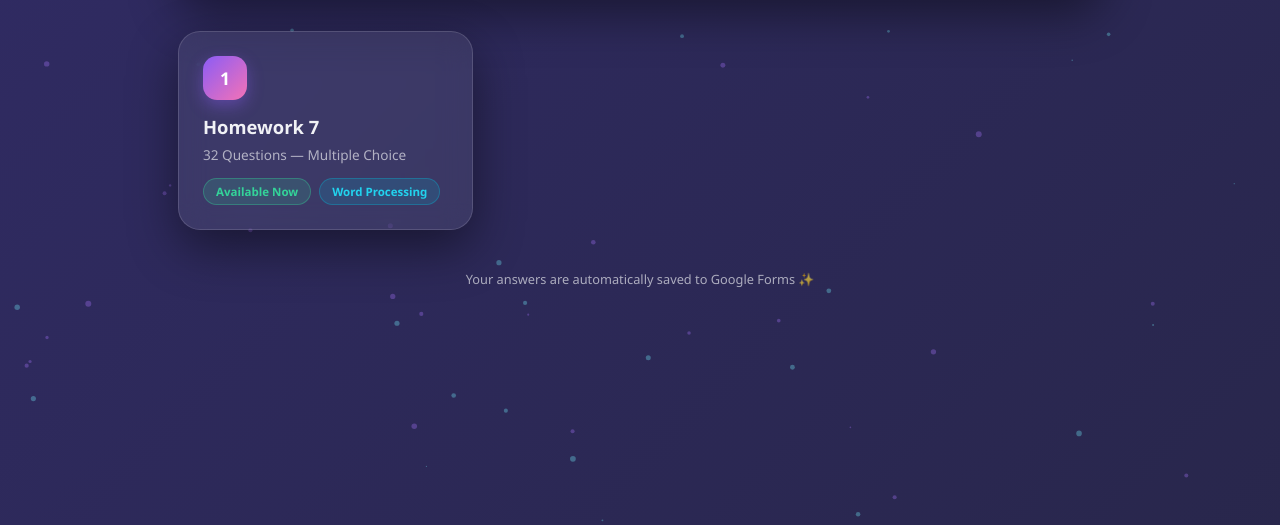
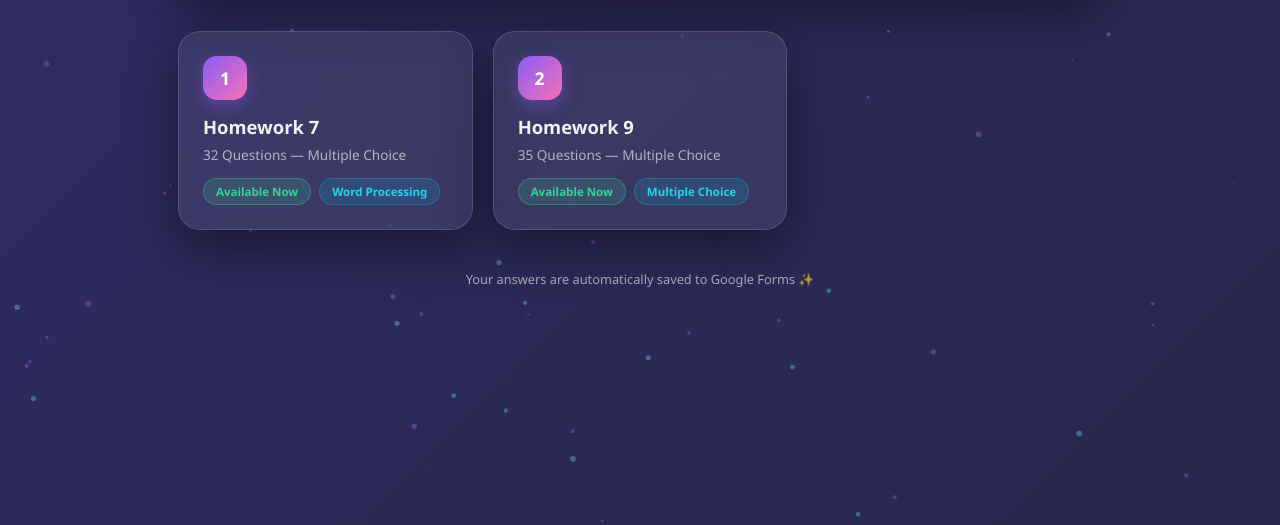
Before and after one commit to omarabdo96-stack/Assignment-Maker, a plain HTML site: page index.html in a window 1280 px wide. Shown: the part 275-800 px from the top of the page. Drawn offline with Linux system fonts and the light colour scheme.

Commit message:
Add files via upload

```diff
--- a/index.html
+++ b/index.html
@@ -90,6 +90,14 @@ body.light .chip.c2{color:#0891b2}
       <p>32 Questions — Multiple Choice</p>
       <div class="meta"><span class="chip open">Available Now</span><span class="chip c2">Word Processing</span></div>
     </a>
+
+    <a class="hwcard glass" href="hw9_improved.html">
+      <div class="go"><svg viewBox="0 0 24 24"><line x1="5" y1="12" x2="19" y2="12"/><polyline points="12 5 19 12 12 19"/></svg></div>
+      <div class="hwnum">2</div>
+      <h3>Homework 9</h3>
+      <p>35 Questions — Multiple Choice</p>
+      <div class="meta"><span class="chip open">Available Now</span><span class="chip c2">Multiple Choice</span></div>
+    </a>
     <!-- ⬆️ END BLOCK ⬆️ -->
   </div>
 
```
